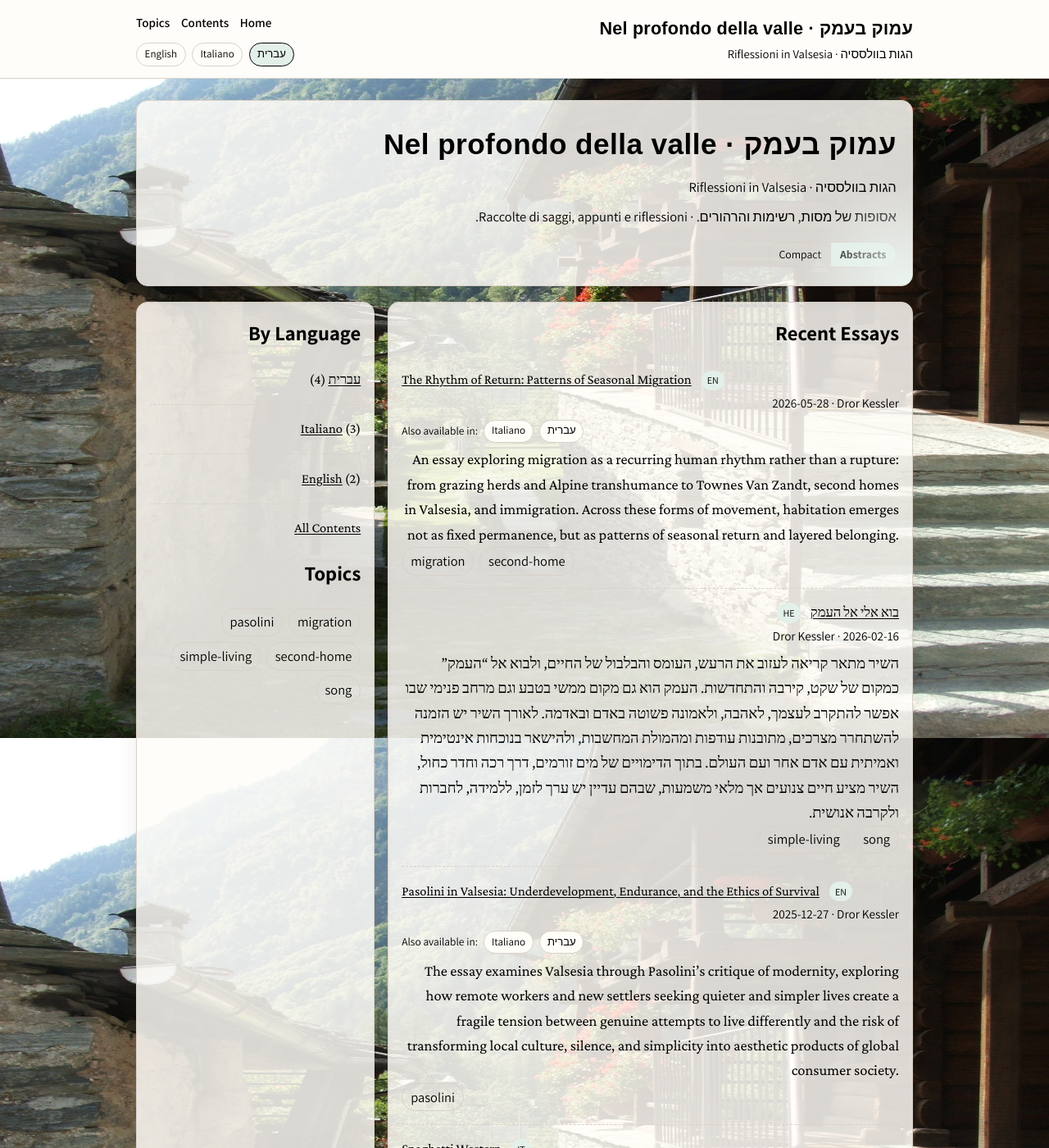
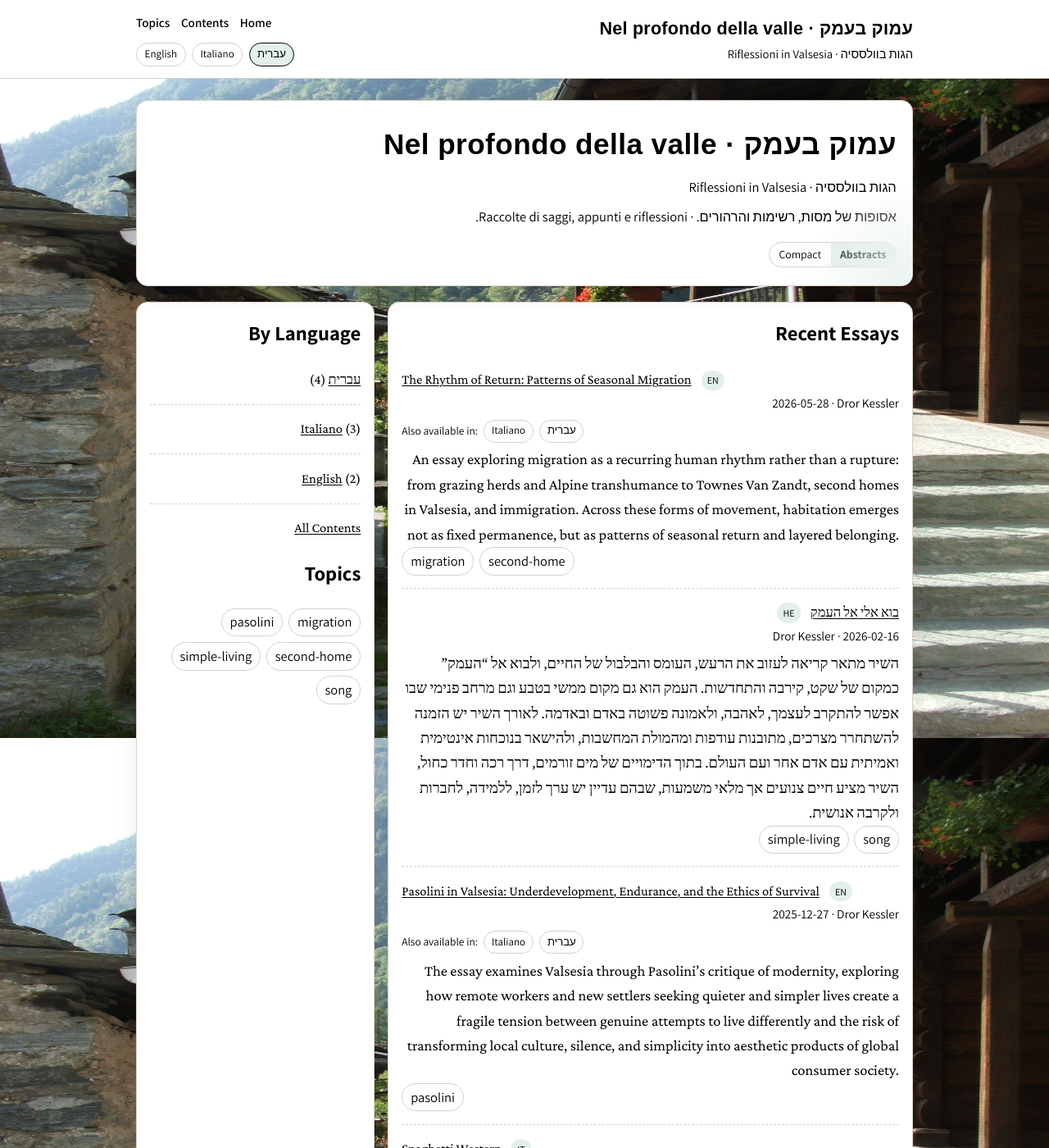
Before and after one commit to dror27/valsesia, a Jekyll site: the page built from index.md, in a window 1280 px wide and 1400 px high. Shown: the whole window at 82% size. Built offline with Jekyll 4.4.1, drawn with Linux system fonts in a browser that asks for light colours; some web fonts are replaced.

Commit message:
Make text boxes solid white

```diff
--- a/assets/css/style.css
+++ b/assets/css/style.css
@@ -2,7 +2,7 @@
 
 :root {
   --bg: #f2eee8;
-  --paper: #fffdf8;
+  --paper: #ffffff;
   --ink: #000000;
   --muted: #000000;
   --accent: #000000;
@@ -142,7 +142,7 @@
 .hero,
 .list-card,
 .essay-card {
-  background: rgba(255, 253, 248, 0.84);
+  background: #ffffff;
   border: 1px solid var(--border);
   border-radius: 14px;
   box-shadow: var(--shadow);
@@ -385,7 +385,7 @@
   padding: 0.6rem 0.72rem;
   border: 1px solid var(--border);
   border-radius: 12px;
-  background: color-mix(in oklab, var(--paper) 88%, white);
+  background: #ffffff;
 }
 
 .essay-audio-label {
@@ -527,7 +527,7 @@
   padding: 0.65rem 0.8rem;
   border: 1px solid var(--border);
   border-radius: 12px;
-  background: color-mix(in oklab, var(--accent-soft) 50%, white);
+  background: #ffffff;
 }
 
 .translation-title {
@@ -568,7 +568,7 @@
   padding: 0.65rem 0.8rem;
   border: 1px solid var(--border);
   border-radius: 12px;
-  background: color-mix(in oklab, var(--paper) 84%, white);
+  background: #ffffff;
 }
 
 .related-title {
@@ -602,7 +602,7 @@
   padding: 0.42rem 0.62rem;
   border: 1px solid color-mix(in oklab, var(--accent) 35%, var(--border));
   border-radius: 8px;
-  background: color-mix(in oklab, var(--accent-soft) 62%, white);
+  background: #ffffff;
   color: color-mix(in oklab, var(--ink) 78%, var(--accent));
   font-family: "Assistant", sans-serif;
   font-size: 0.92rem;
@@ -679,7 +679,7 @@
   line-height: 1.8;
   margin: 2em 0;
   padding: 1em;
-  background: var(--accent-soft);
+  background: #ffffff;
   border-left: 3px solid var(--accent);
   border-radius: 4px;
 }
```
